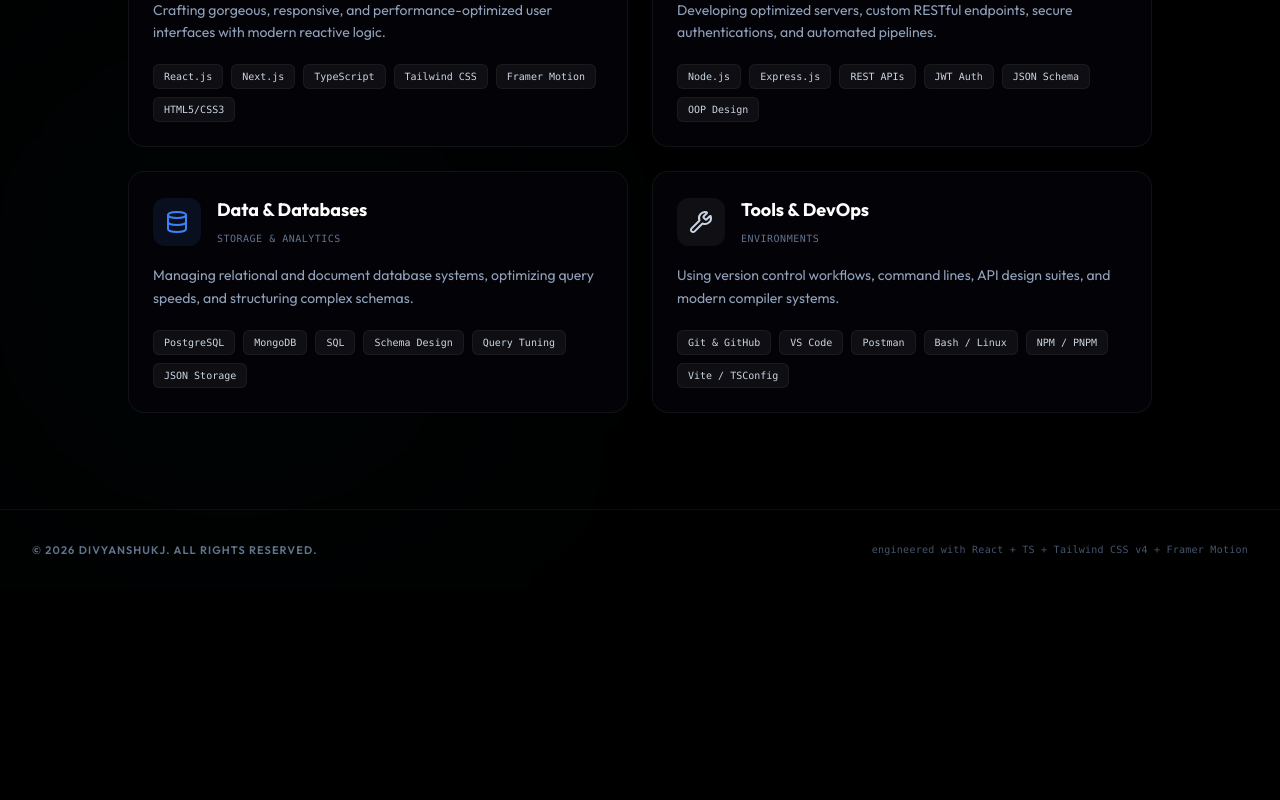
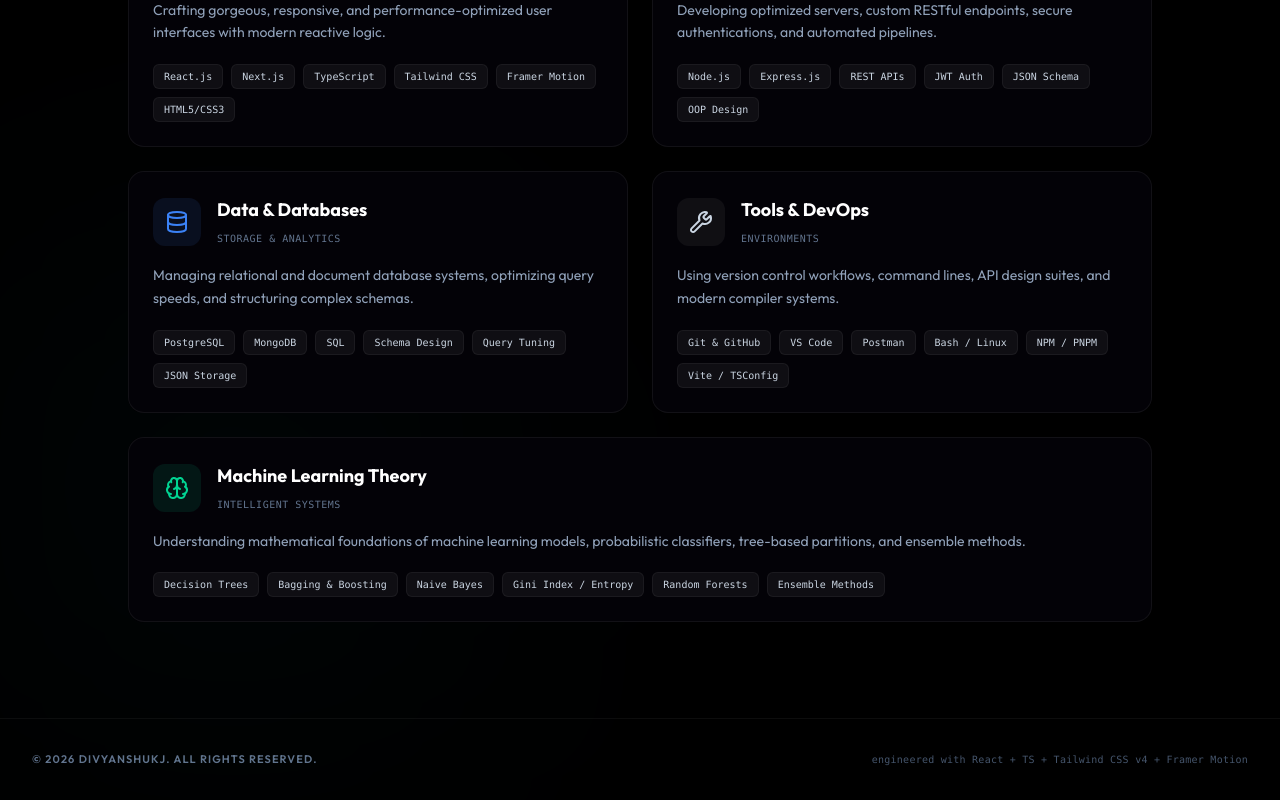
Before and after one commit to Divyanshu227/PortFolio, a React (Vite) app: page /about in a window 1280 px wide. Shown: the part 1306-2106 px from the top of the page. Before the commit the page ends 1896 px from the top, so only its background shows below. Built offline with nearby package versions, Linux system fonts and the light colour scheme; no server answers.

Commit message:
feat: add machine learning skills

```diff
--- a/src/pages/about.tsx
+++ b/src/pages/about.tsx
@@ -259,6 +259,29 @@ export default function About() {
                   ))}
                 </div>
               </div>
+
+              {/* Machine Learning Card */}
+              <div className="p-6 rounded-2xl glass-panel border border-white/5 hover:border-emerald-400/30 transition-all duration-300 group md:col-span-2">
+                <div className="flex items-center gap-4 mb-4">
+                  <div className="p-3 rounded-xl bg-emerald-400/10 text-emerald-400">
+                    <Brain className="w-6 h-6" />
+                  </div>
+                  <div>
+                    <h3 className="text-lg font-bold text-white font-display">Machine Learning Theory</h3>
+                    <span className="text-[10px] text-slate-500 font-mono uppercase tracking-wider">Intelligent Systems</span>
+                  </div>
+                </div>
+                <p className="text-slate-400 text-sm leading-relaxed mb-5">
+                  Understanding mathematical foundations of machine learning models, probabilistic classifiers, tree-based partitions, and ensemble methods.
+                </p>
+                <div className="flex flex-wrap gap-2">
+                  {['Decision Trees', 'Bagging & Boosting', 'Naive Bayes', 'Gini Index / Entropy', 'Random Forests', 'Ensemble Methods'].map((item) => (
+                    <span key={item} className="text-[10px] font-mono px-2.5 py-1 rounded-md bg-white/5 border border-white/5 text-slate-300">
+                      {item}
+                    </span>
+                  ))}
+                </div>
+              </div>
             </motion.div>
           )}
 
```
